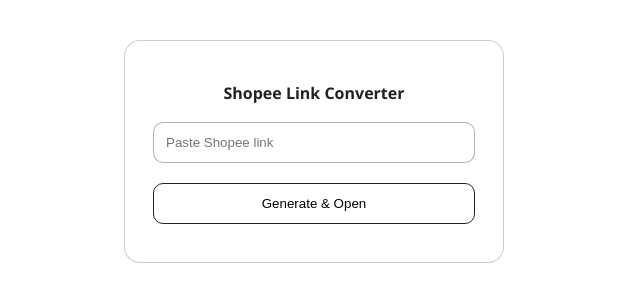
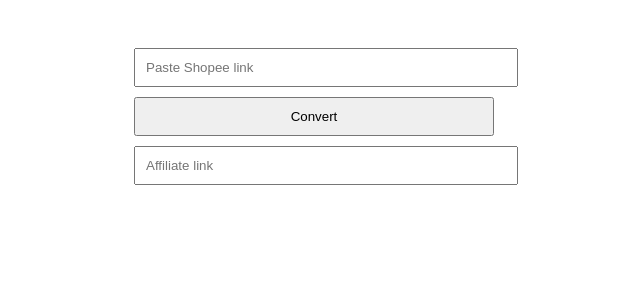
Before and after one commit to thnhmii/convert-tool, a plain HTML site: page index.html in a window 1280 px wide. Shown: the whole page, without its empty margins (326-966 px from the left). Drawn offline with Linux system fonts and the light colour scheme.

Commit message:
Update index.html

```diff
--- a/index.html
+++ b/index.html
@@ -2,98 +2,51 @@
 <html>
 <head>
 <meta charset="UTF-8">
-<title>Shopee Link Converter</title>
+<title>Shopee Converter</title>
 
 <style>
-*{box-sizing:border-box;}
 body{
-  margin:0;
-  font-family:'Segoe UI',sans-serif;
-  background:transparent;
+  font-family: Arial;
   display:flex;
   justify-content:center;
-  padding:40px 15px;
+  padding:40px;
 }
-
-.container{
+.box{
+  width:360px;
+}
+input,button{
   width:100%;
-  max-width:380px;
-  padding:28px;
-  border-radius:16px;
-  background:rgba(255,255,255,0.4);
-  backdrop-filter:blur(10px);
-  border:1px solid rgba(0,0,0,0.2);
-}
-
-h2{
-  text-align:center;
-  font-size:16px;
-  margin-bottom:18px;
-  color:#222;
-}
-
-input{
-  width:100%;
-  padding:12px;
-  border:1px solid rgba(0,0,0,0.3);
-  border-radius:10px;
-  margin-bottom:12px;
-  background:rgba(255,255,255,0.6);
-}
-
-button{
-  width:100%;
-  padding:12px;
-  border-radius:10px;
-  border:1px solid #222;
-  background:transparent;
-  cursor:pointer;
-  margin-top:8px;
-  transition:0.2s;
-}
-
-button:hover{
-  background:#222;
-  color:white;
-}
-
-.message{
-  text-align:center;
-  font-size:13px;
-  margin-top:10px;
+  padding:10px;
+  margin-bottom:10px;
 }
 </style>
 </head>
 
 <body>
 
-<div class="container">
-  <h2>Shopee Link Converter</h2>
-
-  <input type="text" id="original" placeholder="Paste Shopee link">
-
-  <button onclick="convertLink()">Generate & Open</button>
-
-  <div class="message" id="message"></div>
+<div class="box">
+  <input id="original" placeholder="Paste Shopee link">
+  <button onclick="convert()">Convert</button>
+  <input id="result" readonly placeholder="Affiliate link">
 </div>
 
 <script>
 const token = "YcjWkLnSTyytUqnNLBthd";
 
-function convertLink(){
+function cleanLink(link){
+  // bỏ extraParams nếu có
+  return link.split('?')[0];
+}
+
+function convert(){
   let link = document.getElementById("original").value.trim();
-  let msg = document.getElementById("message");
+  if(!link) return;
 
-  if(!link){
-    msg.innerText="Please enter link.";
-    return;
-  }
+  let clean = cleanLink(link);
+  let encoded = encodeURIComponent(clean);
 
-  let encoded = encodeURIComponent(link);
-  let finalLink = `https://goeco.mobi/?token=${token}&url=${encoded}`;
-
-  msg.innerText="Redirecting...";
-  window.location.href = finalLink;
+  let final = `https://goeco.mobi/?token=${token}&url=${encoded}`;
+  document.getElementById("result").value = final;
 }
 </script>
 
```
